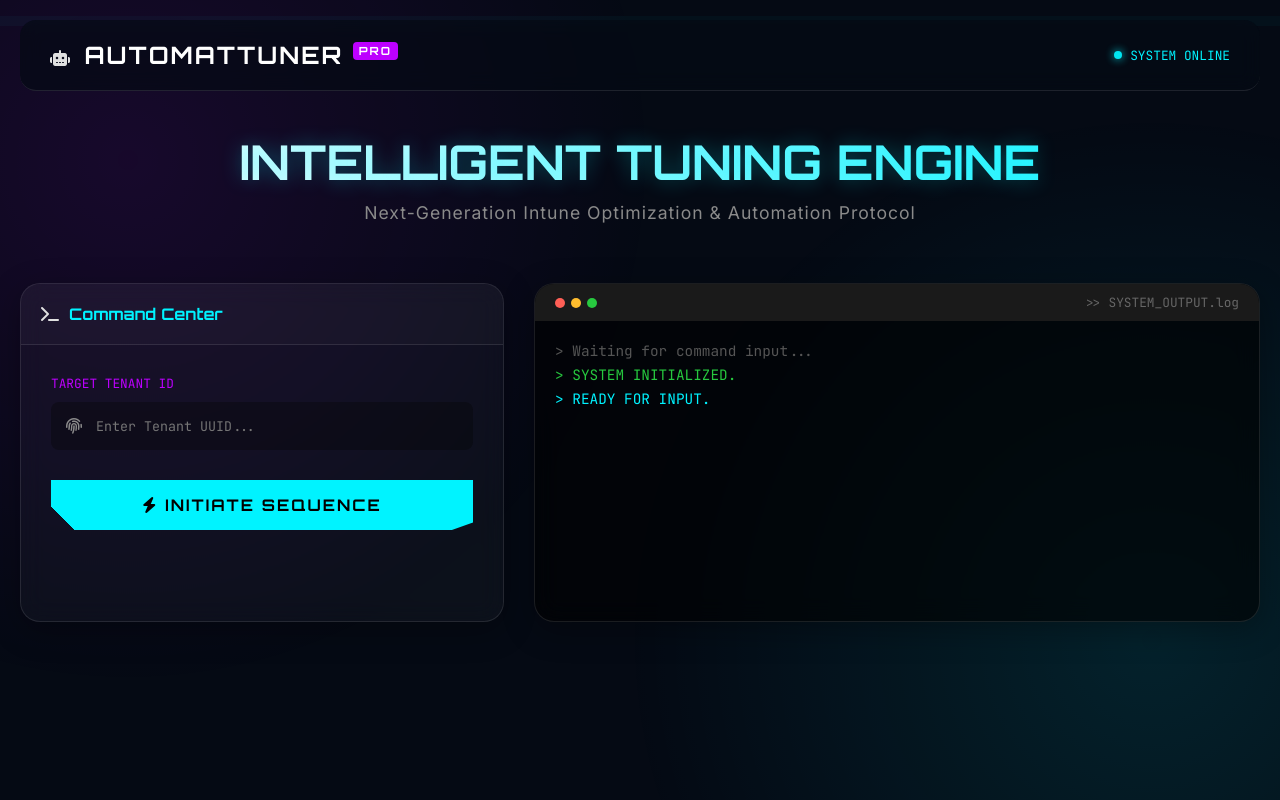
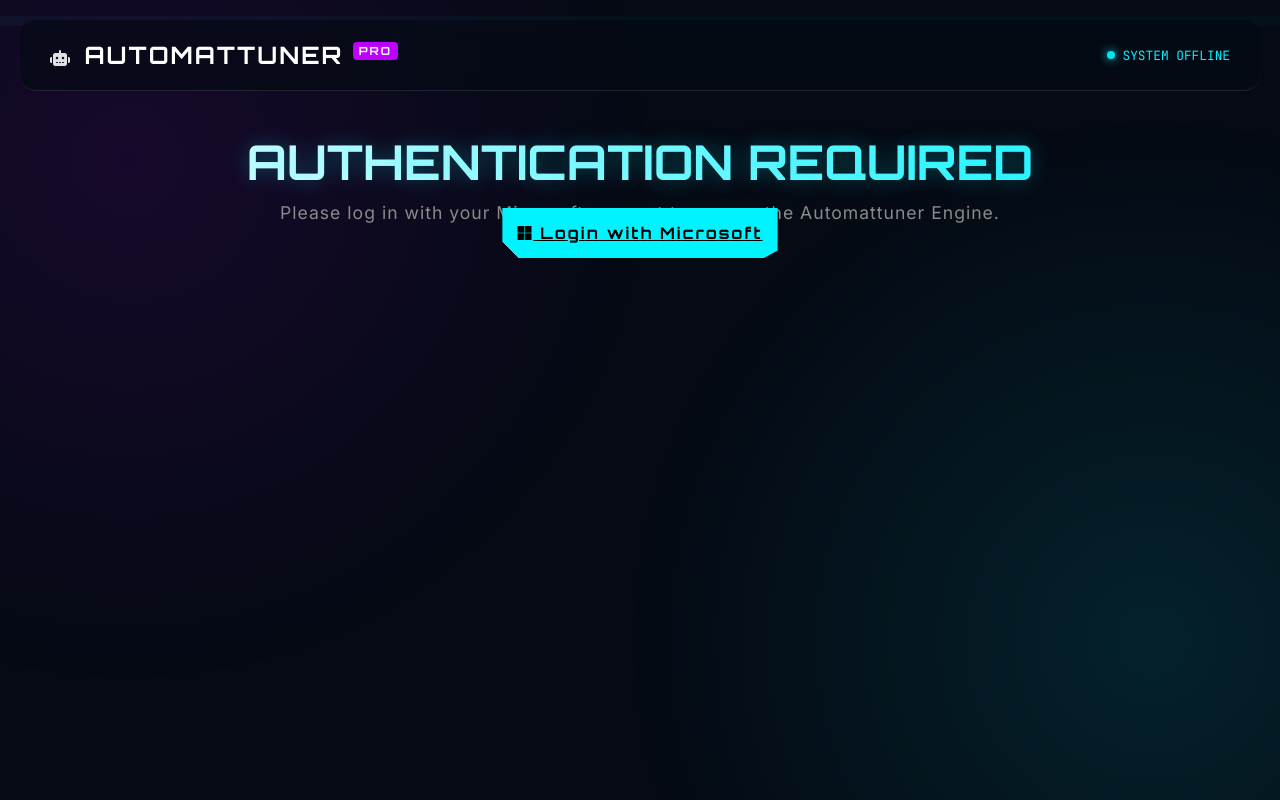
Before and after one commit to Baki070707070707070707070/21212, a Flask app: page / in a window 1280 px wide. Run offline with Flask 3, Linux system fonts and the light colour scheme.

Commit message:
Update index.html for authentication and resource links

```diff
--- a/web/templates/index.html
+++ b/web/templates/index.html
@@ -14,7 +14,7 @@
     <!-- Icons -->
     <link rel="stylesheet" href="https://cdnjs.cloudflare.com/ajax/libs/font-awesome/6.4.0/css/all.min.css">
     <!-- Custom CSS -->
-    <link rel="stylesheet" href="/static/style.css">
+    <link rel="stylesheet" href="{{ url_for('static', filename='style.css') }}">
 </head>
 
 <body>
@@ -27,12 +27,24 @@
                 <i class="fa-solid fa-robot fa-shake-hover"></i>
                 <span class="brand-text">AUTOMATTUNER <span class="badge">PRO</span></span>
             </div>
+            {% if is_authenticated %}
+            <div class="user-info">
+                <span>Welcome, {{ user.name }}</span>
+                <a href="/logout" class="cyber-btn auth-btn">
+                    <span class="btn-content"><i class="fa-solid fa-sign-out-alt"></i> Logout</span>
+                    <span class="btn-glitch"></span>
+                </a>
+            </div>
+            {% else %}
             <div class="status-indicator">
-                <span class="pulse"></span> SYSTEM ONLINE
+                <span class="pulse"></span> SYSTEM OFFLINE
             </div>
+            {% endif %}
         </header>
 
         <main class="main-content">
+            {% if is_authenticated %}
+            <!-- Authenticated Content -->
             <section class="hero-section">
                 <h1 class="Cyber-glitch" data-text="INTELLIGENT TUNING ENGINE">INTELLIGENT TUNING ENGINE</h1>
                 <p class="subtitle">Next-Generation Intune Optimization & Automation Protocol</p>
@@ -47,12 +59,13 @@
                     </div>
                     <div class="card-body">
                         <form id="runForm">
-                            <div class="input-group">
+                             <div class="input-group">
                                 <label for="tenantId">TARGET TENANT ID</label>
                                 <div class="input-wrapper">
                                     <i class="fa-solid fa-fingerprint icon"></i>
-                                    <input type="text" id="tenantId" placeholder="Enter Tenant UUID..."
-                                        autocomplete="off">
+                                    <input type="text" id="tenantId" placeholder="Using your tenant: {{ user.tid }}"
+                                        value="{{ user.tid }}"
+                                        autocomplete="off" disabled>
                                     <div class="input-border"></div>
                                 </div>
                             </div>
@@ -80,11 +93,24 @@
                     </div>
                 </div>
             </div>
+            {% else %}
+            <!-- Unauthenticated Content -->
+            <section class="hero-section login-section">
+                <h1 class="Cyber-glitch" data-text="AUTHENTICATION REQUIRED">AUTHENTICATION REQUIRED</h1>
+                <p class="subtitle">Please log in with your Microsoft account to access the Automattuner Engine.</p>
+                <a href="/login" class="cyber-btn auth-btn">
+                    <span class="btn-content"><i class="fa-brands fa-microsoft"></i> Login with Microsoft</span>
+                    <span class="btn-glitch"></span>
+                </a>
+            </section>
+            {% endif %}
         </main>
     </div>
 
     <!-- Scripts -->
-    <script src="/static/script.js"></script>
+    {% if is_authenticated %}
+    <script src="{{ url_for('static', filename='script.js') }}"></script>
+    {% endif %}
 </body>
 
 </html>
```
